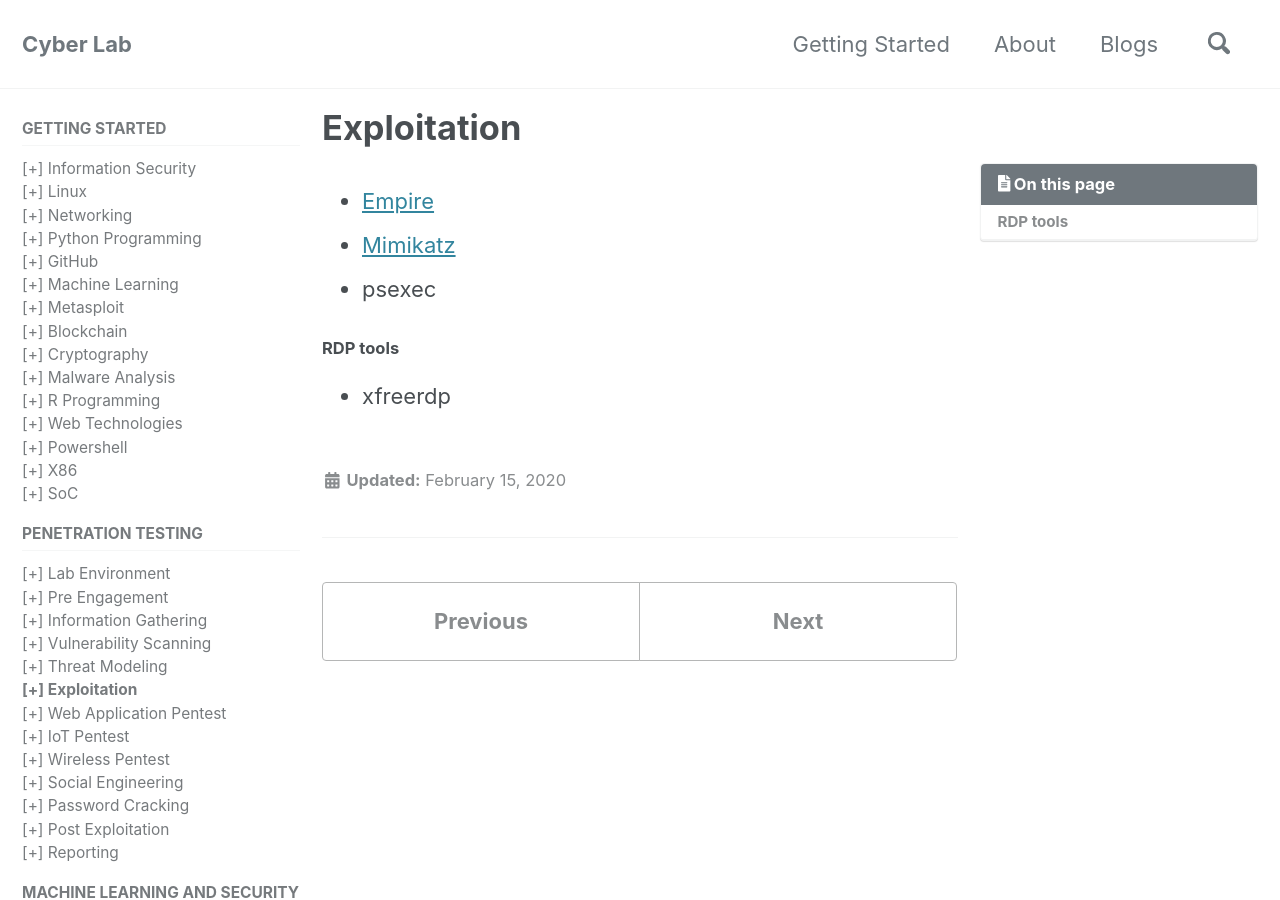
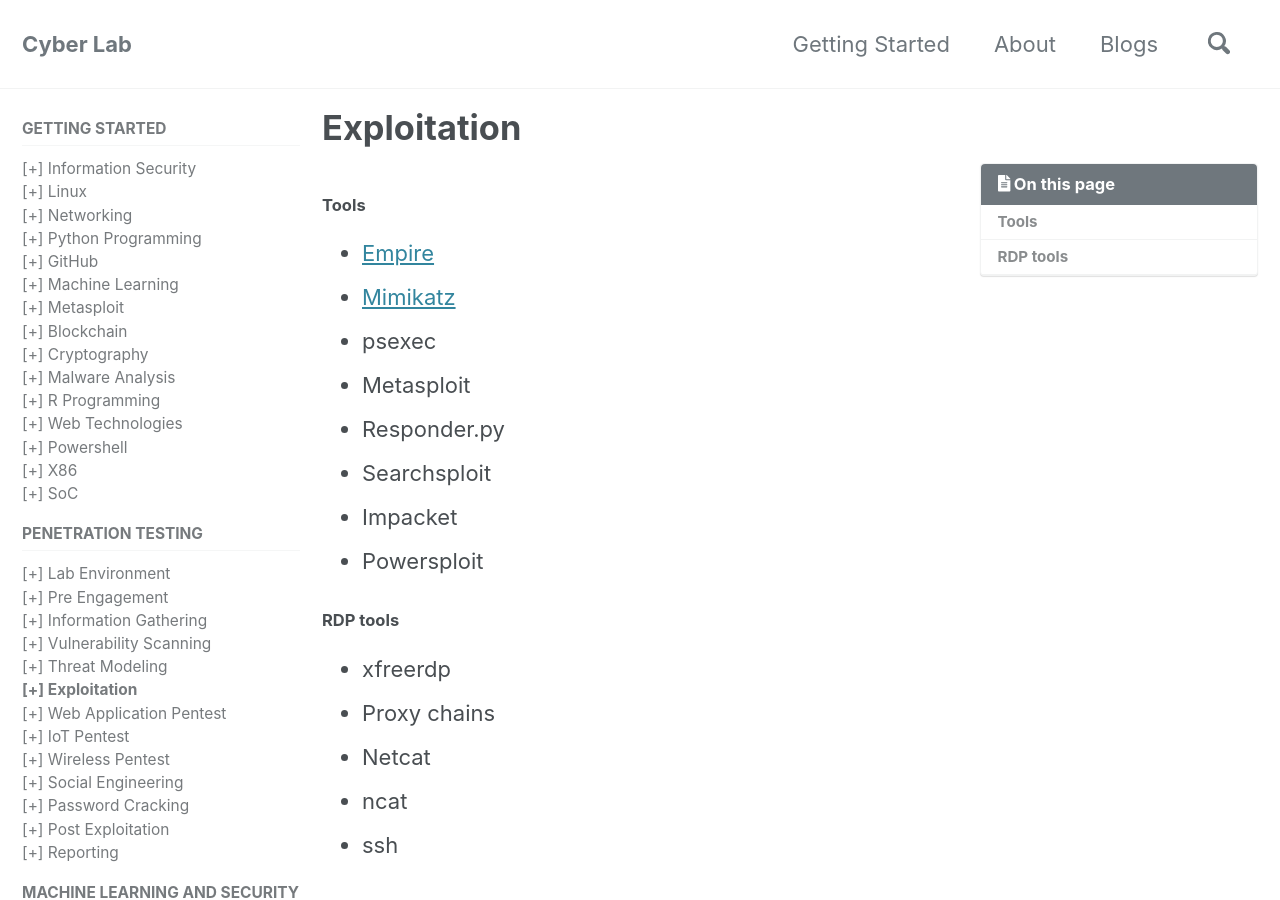
Before and after one commit to mohareti/cyberlab, a Jekyll site: the page built from _pentest/05_exploitation.md, in a window 1280 px wide and 900 px high. Built offline with Jekyll 4.4.1, drawn with Linux system fonts in a browser that asks for light colours; cached includes are drawn as plain includes; nearby versions of some CDN libraries.

Commit message:
Update 05_exploitation.md

```diff
--- a/_pentest/05_exploitation.md
+++ b/_pentest/05_exploitation.md
@@ -4,10 +4,20 @@ permalink: /pentest/05_exploitation/
 toc: true
 
 ---
-
+#### Tools
 - [Empire](gitclone https://github.com/EmpireProject/Empire.git)
 - [Mimikatz](https://github.com/gentilkiwi/mimikatz)
 - psexec
+- Metasploit
+- Responder.py
+- Searchsploit
+- Impacket
+- Powersploit
+
 
 #### RDP tools
 - xfreerdp
+- Proxy chains
+- Netcat
+- ncat
+- ssh
```
